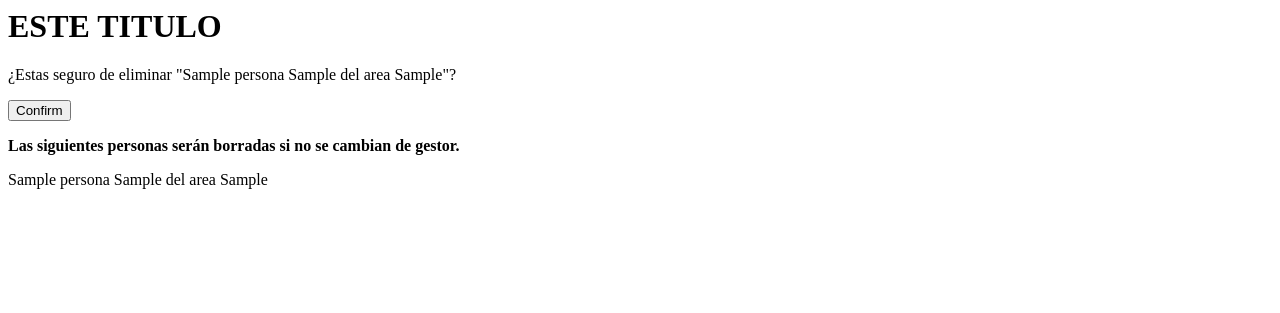
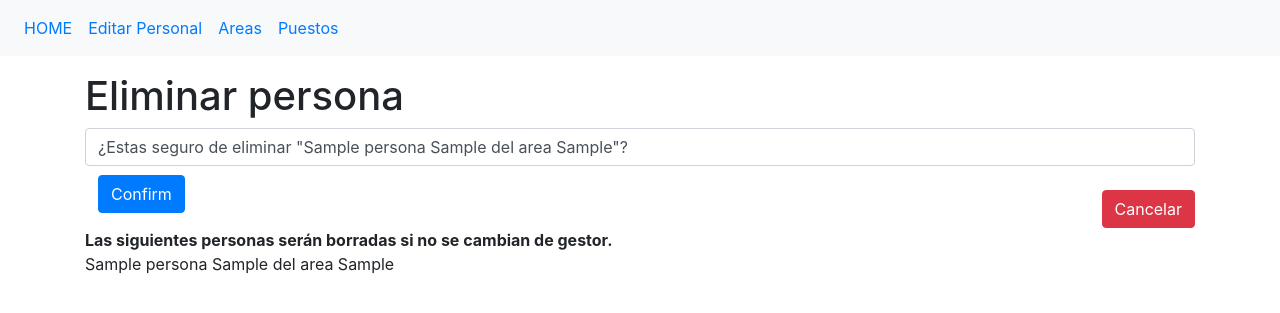
Before and after one commit to seb-novoa/Inventario, a Django app: page /persona/editar/1/delete/ in a window 1280 px wide. Shown: the top 313 px of the page. Run offline with Django 3.2, Linux system fonts and the light colour scheme; tables that the repository leaves empty hold one stand-in row (values such as "Sample post"); some libraries are stand-ins or nearby versions.

Commit message:
refactor view comfirm_delete

```diff
--- a/src/Personal/templates/Personal/persona_confirm_delete.html
+++ b/src/Personal/templates/Personal/persona_confirm_delete.html
@@ -1,9 +1,22 @@
+{% extends 'Personal/base.html'%}
+{% block content %}
 <h1>{{title}}</h1>
 
-<form method="post">{% csrf_token %}
-    <p>¿Estas seguro de eliminar "{{ persona }}"?</p>
-    <input type="submit" value="Confirm" />
-</form>
+<div class="form-control">
+  <form method="post">{% csrf_token %}
+      <p>¿Estas seguro de eliminar "{{ persona }}"?</p>
+      <input class="btn btn-primary "type="submit" value="Confirm" />
+  </form>
+
+</div>
+
+<div class="text-right">
+  <br>
+  <form class="" action="." method="post">{% csrf_token %}
+    <button type="submit" class="btn btn-danger" name="btn-cancelar">Cancelar</button>
+  </form>
+</div>
+
 
 {% if gestionados%}
   <strong>Las siguientes personas serán borradas si no se cambian de gestor.</strong>
@@ -11,3 +24,5 @@
     <p>{{persona}}</p>
   {% endfor %}
 {% endif %}
+
+{% endblock %}
--- a/src/Personal/views.py
+++ b/src/Personal/views.py
@@ -400,11 +400,16 @@ class PersonaViewEditarDelete(SuccessMessageMixin, DeleteView):
         persona = get_object_or_404(Personas, id = pk)
         gestionados = persona.personas_set.all()
         context = {
-            'title' : 'ESTE TITULO',
+            'title' : 'Eliminar persona',
             'persona' : persona,
             'gestionados' : gestionados,
             }
         return render(request, self.template_name, context)
+
+    def post(self, request, *args, **kwargs):
+        if 'btn-cancelar' in request.POST:
+            return redirect('PersonaViewEditar')
+        return super(PersonaViewEditarDelete, self).post(self, request, *args, **kwargs)
 
     def delete(self, request, *args, **kwargs):
         messages.success(self.request, self.success_message)
```
